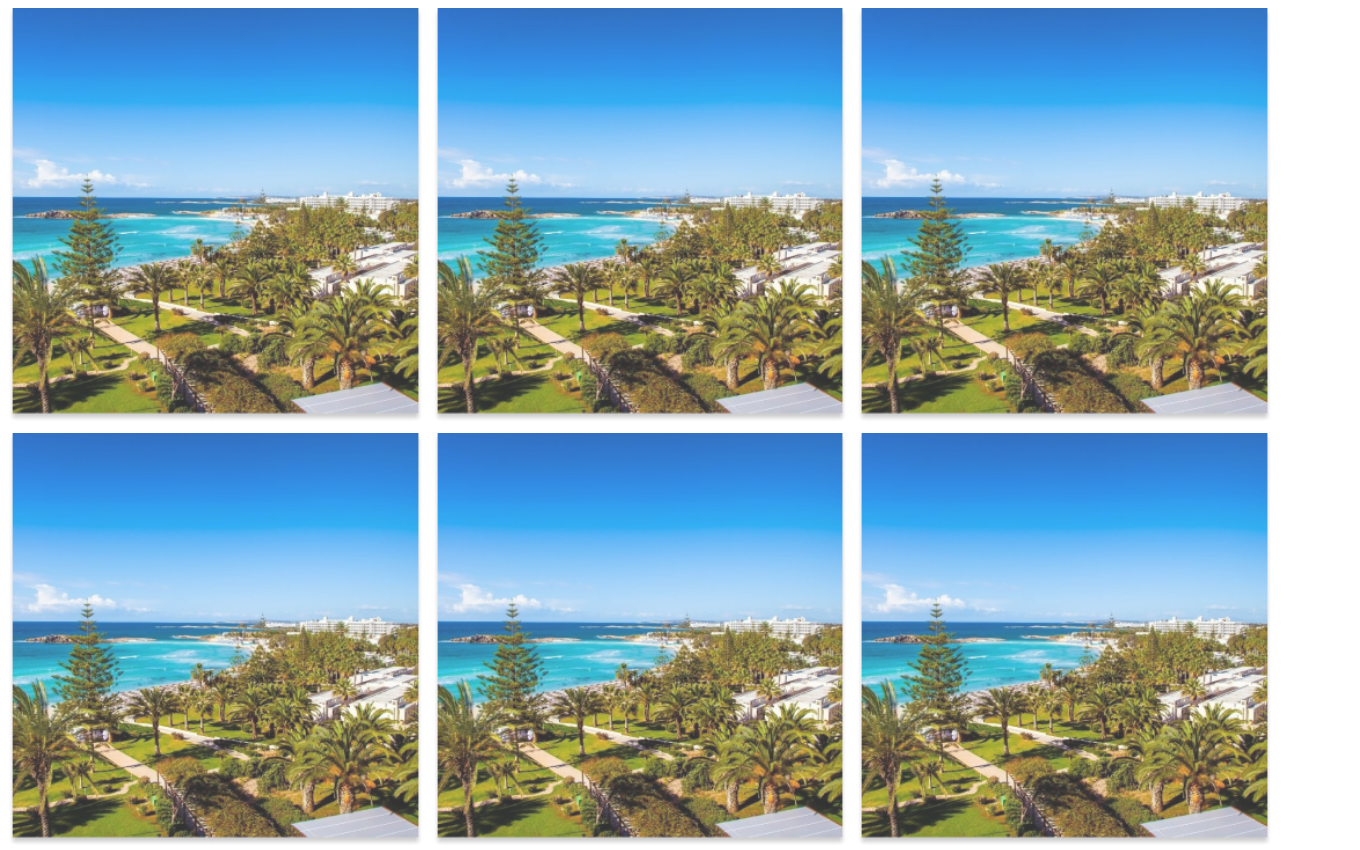
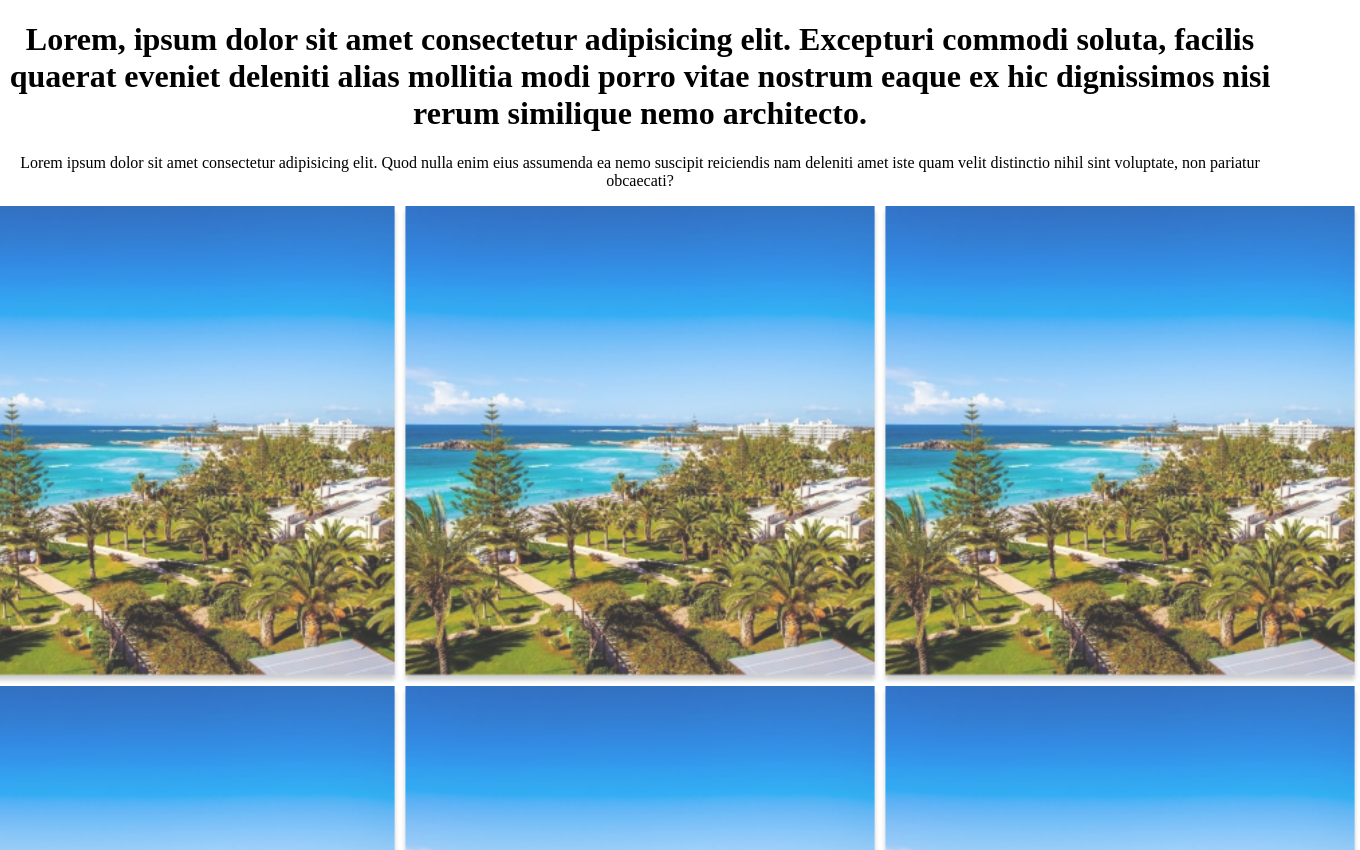
Before and after one commit to halmel/wba-halmel-jiri-2C, a plain HTML site: page individual-work/sass/index.html in a window 1280 px wide. Shown: the top 850 px of the page, 1360 px wide, since content can reach past the window. Drawn offline with Linux system fonts and the light colour scheme.

Commit message:
rererere

```diff
--- a/individual-work/sass/index.html
+++ b/individual-work/sass/index.html
@@ -10,6 +10,11 @@
 </head>
 
 <body>
+    <div class="textbox">
+        <h1>Lorem, ipsum dolor sit amet consectetur adipisicing elit. Excepturi commodi soluta, facilis quaerat eveniet deleniti alias mollitia modi porro vitae nostrum eaque ex hic dignissimos nisi rerum similique nemo architecto.</h1>
+        <p>Lorem ipsum dolor sit amet consectetur adipisicing elit. Quod nulla enim eius assumenda ea nemo suscipit reiciendis nam deleniti amet iste quam velit distinctio nihil sint voluptate, non pariatur obcaecati?</p>
+    </div>
+    <div class="kontainer">
     <div class="image-grid">
         <img src="image1.png" alt="Image 1">
         <img src="image1.png" alt="Image 2">
@@ -21,6 +26,7 @@
         <img src="image1.png" alt="Image 8">
         <img src="image1.png" alt="Image 9">
     </div>
+</div>
 </body>
 
 </html>
--- a/individual-work/sass/style.scss
+++ b/individual-work/sass/style.scss
@@ -1,15 +1,42 @@
+
+
+
+      @keyframes mymove {
+        50% {transform: rotate(9deg);}
+        75% {transform: skew(9999deg,4455454deg);}
+      }
+
+
+
+
+
+
 .image-grid {
         display: grid;
         grid-template-columns: repeat(3, 1fr);
-        gap: 10px;
-      }
+        width: 1440px;
+        height: 800px;
+        align-self: center;
+        img {
+          width: 480px;
+          height: auto;
+          opacity: 0.8;
+          object-fit: cover;
+          &:hover {
+            opacity: 1;
+            animation: mymove 5s infinite;
 
-      img {
-        width: 100%;
-        height: auto;
-        opacity: 0.8;
-
-        &:hover {
-          opacity: 1;
+          }
         }
       }
+      .kontainer{
+        width: 100%;
+        height: 100%;
+        display: flex;
+        justify-content: center;
+        align-items: center;
+      }
+      .textbox{
+        width: 100%;
+        text-align: center;
+      }
```
Also changed, not shown: individual-work/sass/style.css, 1 other file.
